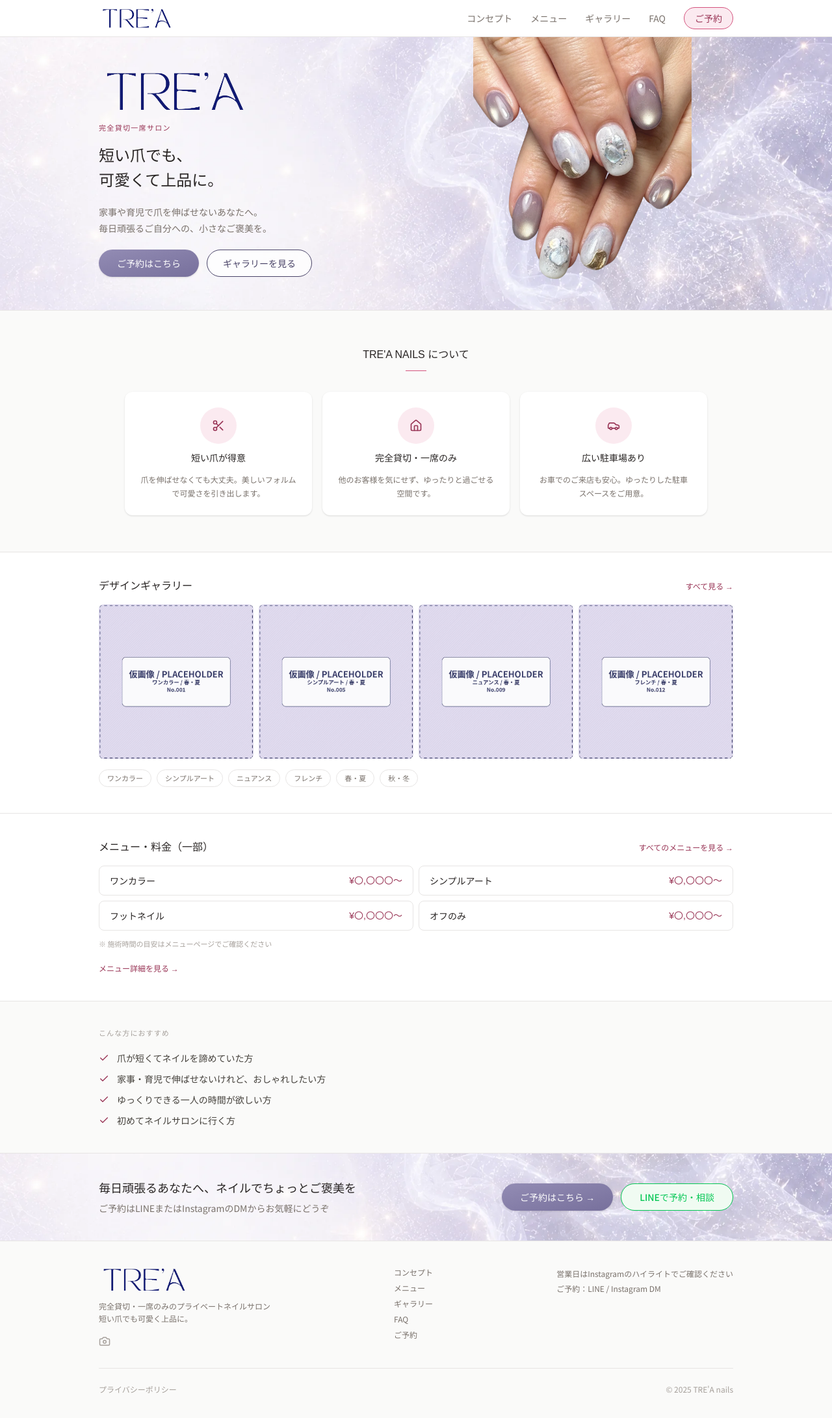
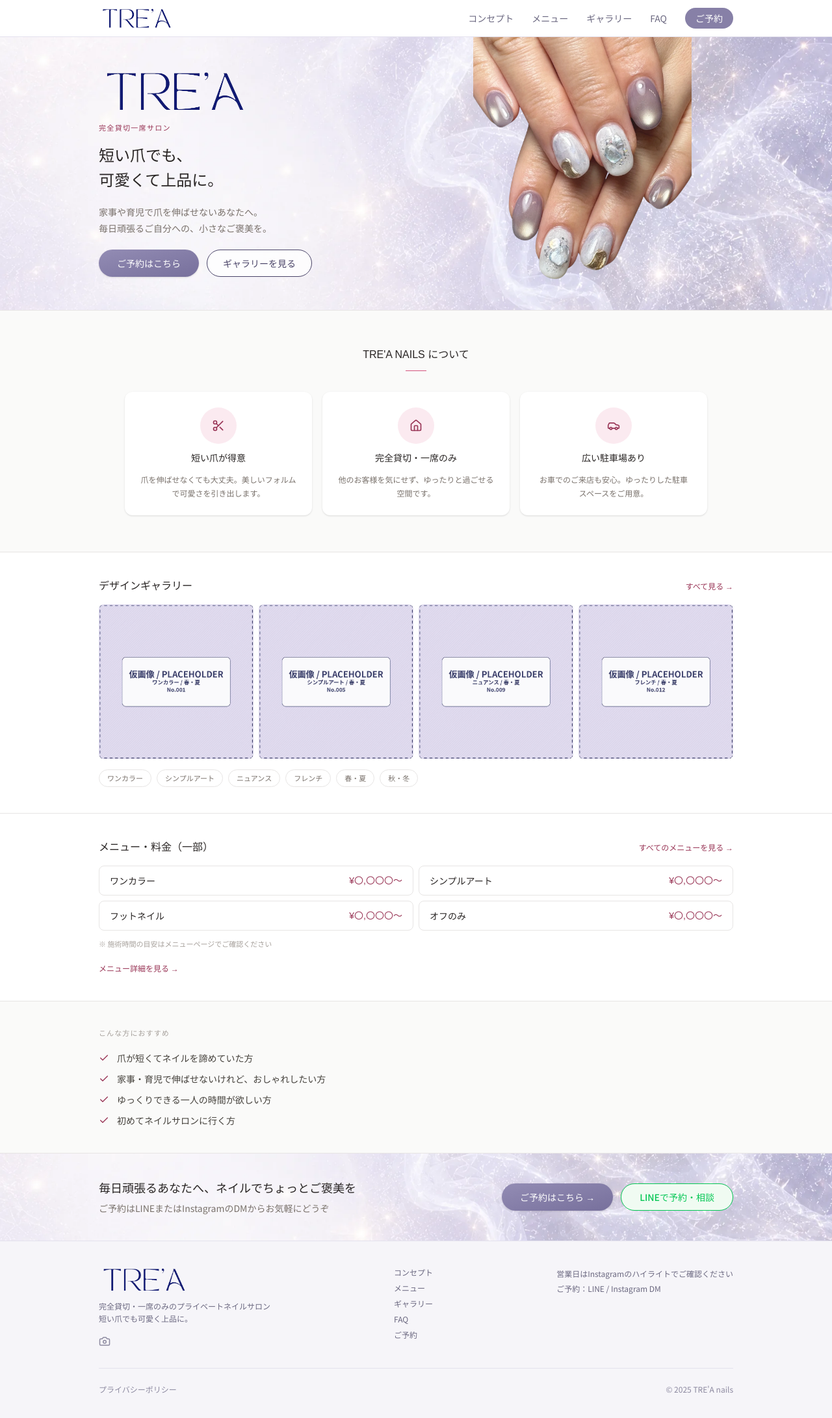
Before and after one commit to hinaokazaki/trea-lp, a Next.js app: page / in a window 1280 px wide. Shown: the top 2182 px of the page at 65% size. Built offline with nearby package versions, Linux system fonts and the light colour scheme.

Commit message:
style(layout): update Header/Footer to lavender/purple palette
Nav links, active states, borders, and the "ご予約" pill button now
use the new purple palette instead of rose. No structural changes.

```diff
--- a/components/layout/Footer.tsx
+++ b/components/layout/Footer.tsx
@@ -12,7 +12,7 @@ const footerLinks = [
 
 export default function Footer() {
   return (
-    <footer className="bg-stone-50 border-t border-stone-200 mt-auto">
+    <footer className="bg-[#F6F5F9] border-t border-[#E4E2EE] mt-auto">
       <div className="max-w-5xl mx-auto px-6 py-10">
         <div className="flex flex-col md:flex-row md:items-start md:justify-between gap-8">
           {/* Brand */}
@@ -23,7 +23,7 @@ export default function Footer() {
               width={140}
               height={38}
             />
-            <p className="text-xs text-stone-500 leading-relaxed">
+            <p className="text-xs text-[#6B6880] leading-relaxed">
               完全貸切・一席のみのプライベートネイルサロン
               <br />
               短い爪でも可愛く上品に。
@@ -33,7 +33,7 @@ export default function Footer() {
                 href="https://www.instagram.com/trea_nails_/"
                 target="_blank"
                 rel="noopener noreferrer"
-                className="text-stone-400 hover:text-[#833AB4] transition-colors"
+                className="text-[#8D8AA0] hover:text-[#833AB4] transition-colors"
                 aria-label="Instagram"
               >
                 <Camera size={18} />
@@ -47,7 +47,7 @@ export default function Footer() {
               <Link
                 key={link.href}
                 href={link.href}
-                className="text-xs text-stone-500 hover:text-[#993556] transition-colors"
+                className="text-xs text-[#6B6880] hover:text-[#5D5786] transition-colors"
               >
                 {link.label}
               </Link>
@@ -56,17 +56,17 @@ export default function Footer() {
 
           {/* Info */}
           <div className="flex flex-col gap-1.5">
-            <p className="text-xs text-stone-500 leading-relaxed">
+            <p className="text-xs text-[#6B6880] leading-relaxed">
               営業日はInstagramのハイライトでご確認ください
             </p>
-            <p className="text-xs text-stone-500">
+            <p className="text-xs text-[#6B6880]">
               ご予約：LINE / Instagram DM
             </p>
           </div>
         </div>
 
-        <div className="mt-8 pt-6 border-t border-stone-200 flex flex-col md:flex-row md:justify-between gap-2 text-xs text-stone-400">
-          <Link href="#" className="hover:text-stone-600">
+        <div className="mt-8 pt-6 border-t border-[#E4E2EE] flex flex-col md:flex-row md:justify-between gap-2 text-xs text-[#8D8AA0]">
+          <Link href="#" className="hover:text-[#55527A]">
             プライバシーポリシー
           </Link>
           <span>© 2025 TRE&apos;A nails</span>
--- a/components/layout/Header.tsx
+++ b/components/layout/Header.tsx
@@ -18,11 +18,11 @@ export default function Header() {
   const [menuOpen, setMenuOpen] = useState(false);
 
   return (
-    <header className="sticky top-0 z-50 bg-white border-b border-stone-200">
+    <header className="sticky top-0 z-50 bg-white border-b border-[#E4E2EE]">
       <div className="max-w-5xl mx-auto px-6 h-14 flex items-center justify-between">
         <Link
           href="/"
-          className="text-base font-medium tracking-widest text-stone-800 hover:text-[#993556] transition-colors"
+          className="text-base font-medium tracking-widest text-[#312F55] hover:text-[#5D5786] transition-colors"
         >
           <Image
             src="/images/common/logo.webp"
@@ -41,8 +41,8 @@ export default function Header() {
               href={link.href}
               className={`text-sm transition-colors ${
                 pathname === link.href
-                  ? "text-[#993556] font-medium"
-                  : "text-stone-500 hover:text-[#993556]"
+                  ? "text-[#5D5786] font-medium"
+                  : "text-[#6B6880] hover:text-[#5D5786]"
               }`}
             >
               {link.label}
@@ -50,7 +50,7 @@ export default function Header() {
           ))}
           <Link
             href="/reservation"
-            className="text-sm font-medium px-4 py-1.5 rounded-full border-[1.5px] border-[#D4537E] text-[#993556] bg-[#FBEAF0] hover:bg-[#F4C0D1] transition-colors"
+            className="text-sm font-medium px-4 py-1.5 rounded-full text-white bg-[#8780A7] hover:bg-[#736C97] transition-colors"
           >
             ご予約
           </Link>
@@ -58,7 +58,7 @@ export default function Header() {
 
         {/* Mobile hamburger */}
         <button
-          className="md:hidden text-stone-600"
+          className="md:hidden text-[#55527A]"
           onClick={() => setMenuOpen((v) => !v)}
           aria-label="メニューを開く"
         >
@@ -68,7 +68,7 @@ export default function Header() {
 
       {/* Mobile menu */}
       {menuOpen && (
-        <div className="md:hidden border-t border-stone-200 bg-white px-6 py-4 flex flex-col gap-4">
+        <div className="md:hidden border-t border-[#E4E2EE] bg-white px-6 py-4 flex flex-col gap-4">
           {navLinks.map((link) => (
             <Link
               key={link.href}
@@ -76,8 +76,8 @@ export default function Header() {
               onClick={() => setMenuOpen(false)}
               className={`text-sm ${
                 pathname === link.href
-                  ? "text-[#993556] font-medium"
-                  : "text-stone-600"
+                  ? "text-[#5D5786] font-medium"
+                  : "text-[#55527A]"
               }`}
             >
               {link.label}
@@ -86,7 +86,7 @@ export default function Header() {
           <Link
             href="/reservation"
             onClick={() => setMenuOpen(false)}
-            className="text-sm font-medium text-center px-4 py-2 rounded-full border-[1.5px] border-[#D4537E] text-[#993556] bg-[#FBEAF0]"
+            className="text-sm font-medium text-center px-4 py-2 rounded-full text-white bg-[#8780A7]"
           >
             ご予約
           </Link>
```
